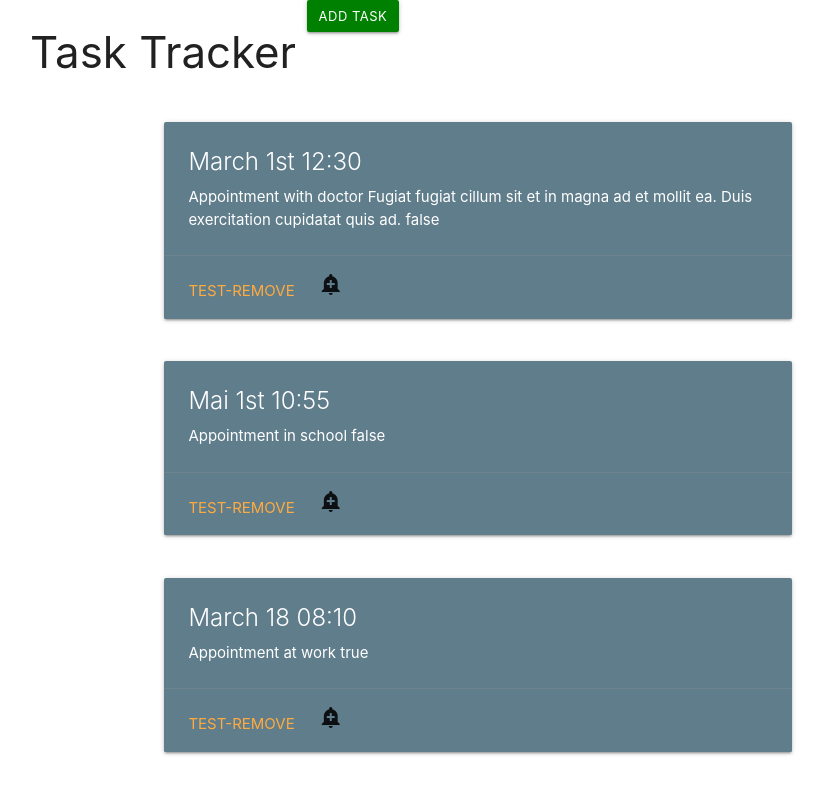
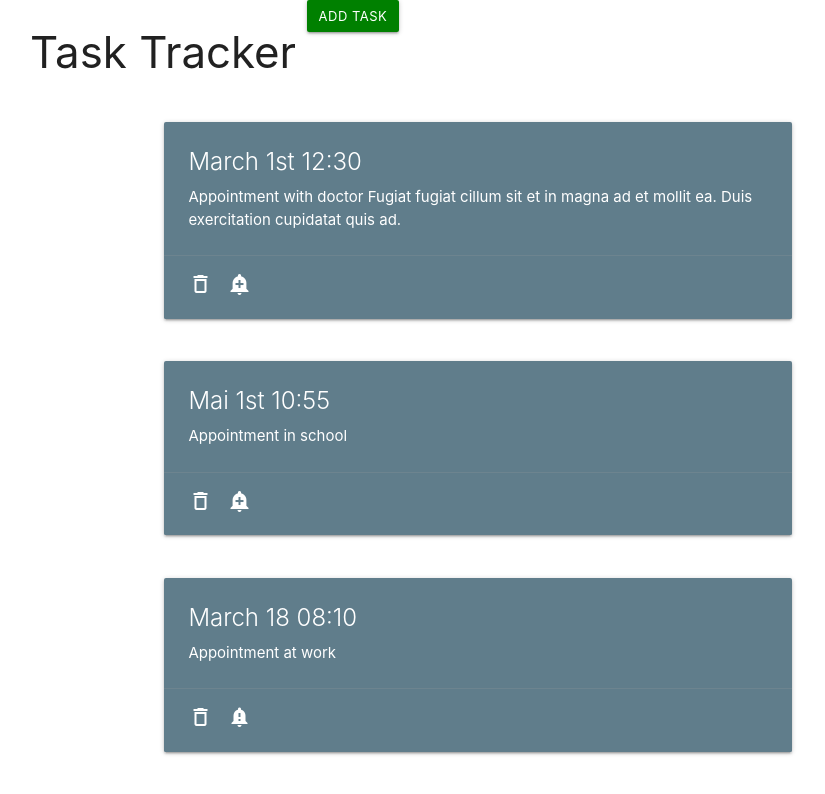
Before and after one commit to Retch/task-tracker, a Vue app: page / in a window 1280 px wide. Shown: the top 794 px of the page, without its empty margins (162-987 px from the left). Built offline with nearby package versions, Linux system fonts and the light colour scheme.

Commit message:
Changes some things

```diff
--- a/src/components/Button.vue
+++ b/src/components/Button.vue
@@ -22,7 +22,7 @@ export default {
   },
   methods: {
     onClick() {
-      this.$emit("show-add-task");
+      this.$emit("btn-click");
     },
   },
 };
--- a/src/components/Header.vue
+++ b/src/components/Header.vue
@@ -3,10 +3,10 @@
     <div class="row">
       <h3 class="col left-align">{{ title }}</h3>
       <Button
-        @show-add-task="$emit('show-add-task')"
+        @btn-click="$emit('show-add-task')"
         class="col valign-wrapper"
         :text="showaddtask ? 'Close' : 'Add Task'"
-        color="green"
+        :color="showaddtask ? '' : 'green'"
       />
     </div>
   </header>
--- a/src/components/Task.vue
+++ b/src/components/Task.vue
@@ -4,11 +4,20 @@
       <div class="card-content white-text">
         <span class="card-title">{{ task.day }}</span>
         {{ task.text }}
-        {{ task.reminder }}
       </div>
       <div class="card-action">
-        <a @click="$emit('delete-task', task.id)">Test-Remove</a>
-        <i @click="$emit('toggle-reminder', task.id)" class="material-icons">add_alert</i>
+        <i
+          @click="$emit('delete-task', task.id)"
+          style="color: white; margin-right: 15px"
+          class="material-icons"
+          >delete_outline</i
+        >
+        <i
+          style="color: white"
+          @click="$emit('toggle-reminder', task.id)"
+          class="material-icons"
+          >{{ task.reminder ? "notification_important" : "add_alert" }}</i
+        >
       </div>
     </div>
   </div>
@@ -19,7 +28,6 @@ export default {
   name: "Task",
   props: {
     task: Object,
-    reminder: Boolean,
   },
 };
 </script>
```
